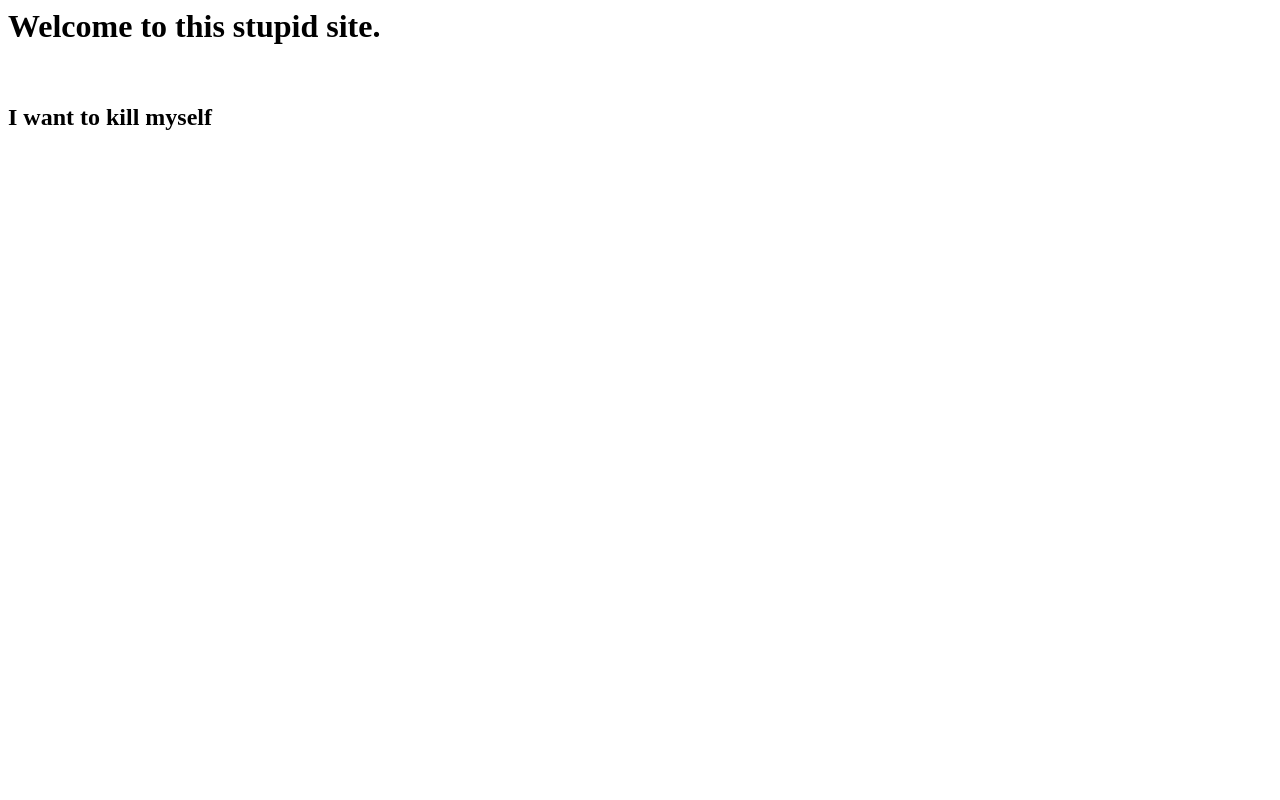
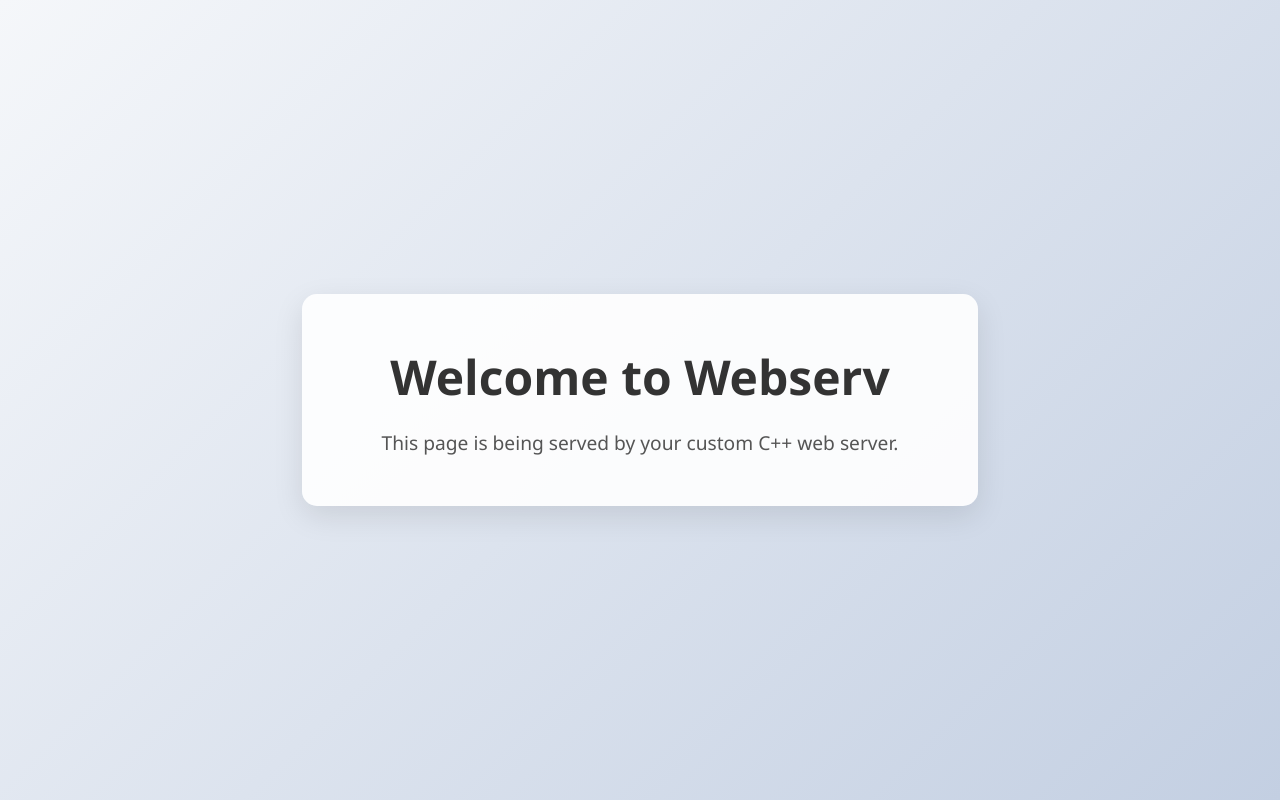
Before and after one commit to margauuuuuxx/webserv, a plain HTML site: page index.html in a window 1280 px wide. Drawn offline with Linux system fonts and the light colour scheme.

Commit message:
index.html

```diff
--- a/index.html
+++ b/index.html
@@ -1,11 +1,44 @@
-<html>
-	<body>
-		<h1>
-			Welcome to this stupid site.
-		</h1>
-		<br>
-		<h2>
-			I want to kill myself
-		</h2>
-	</body>
+<!DOCTYPE html>
+<html lang="en">
+<head>
+    <meta charset="UTF-8">
+    <title>Welcome to Webserv</title>
+    <style>
+        * {
+            margin: 0;
+            padding: 0;
+            box-sizing: border-box;
+            font-family: 'Segoe UI', Tahoma, Geneva, Verdana, sans-serif;
+        }
+        body {
+            background: linear-gradient(135deg, #f5f7fa, #c3cfe2);
+            color: #333;
+            display: flex;
+            justify-content: center;
+            align-items: center;
+            height: 100vh;
+            text-align: center;
+        }
+        .container {
+            background: rgba(255, 255, 255, 0.9);
+            padding: 50px 80px;
+            border-radius: 15px;
+            box-shadow: 0 10px 30px rgba(0, 0, 0, 0.1);
+        }
+        h1 {
+            font-size: 3rem;
+            margin-bottom: 20px;
+        }
+        p {
+            font-size: 1.2rem;
+            color: #555;
+        }
+    </style>
+</head>
+<body>
+    <div class="container">
+        <h1>Welcome to Webserv</h1>
+        <p>This page is being served by your custom C++ web server.</p>
+    </div>
+</body>
 </html>
```
